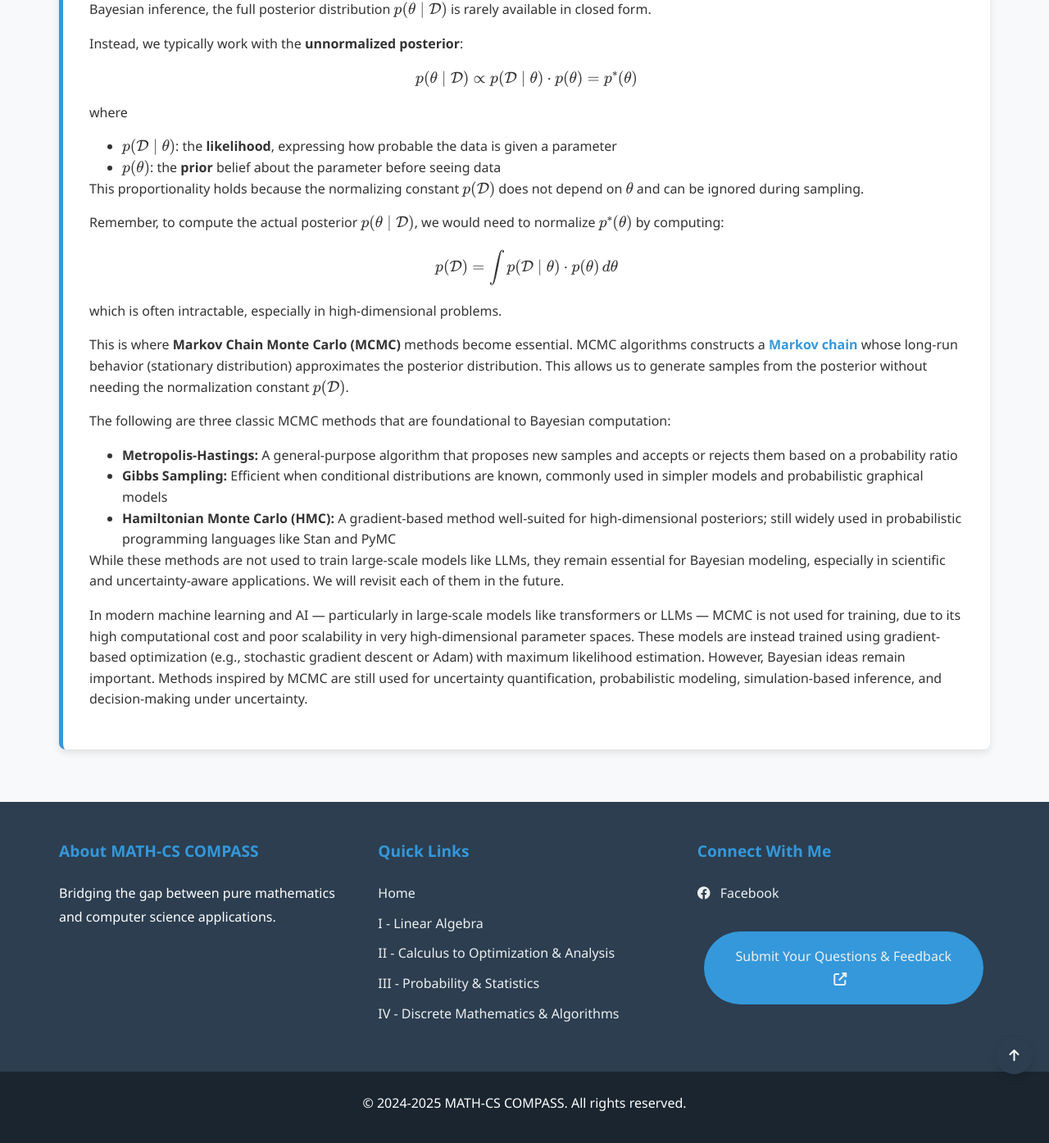
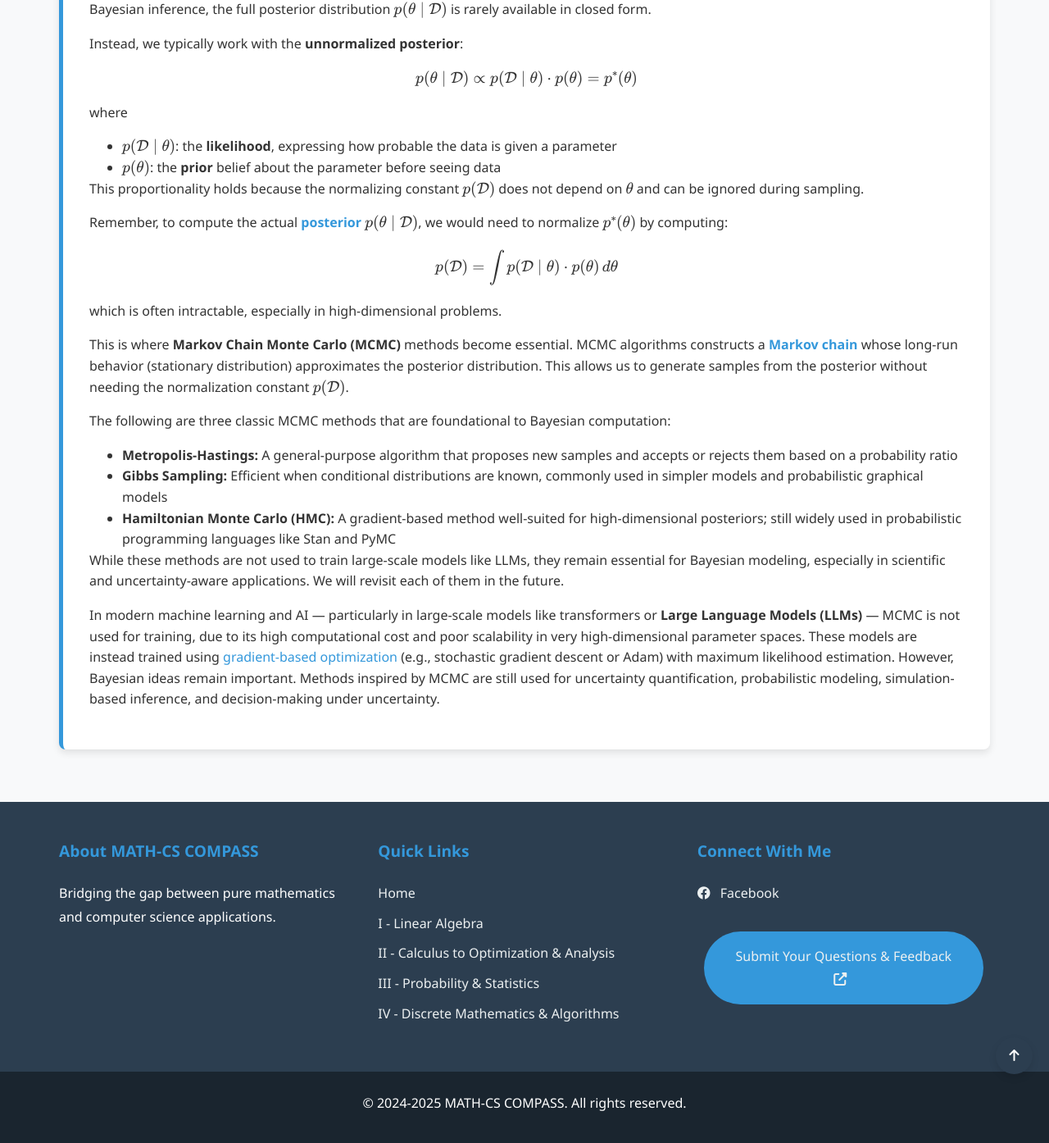
Before and after one commit to Yusukey01/yusukey01.github.io, a Jekyll site: the page built from Mathematics/Probability/monte_carlo.html, in a window 1280 px wide and 1400 px high, scrolled down 4764 px. Shown: the top 1394 px of the window at 82% size. Built offline with Jekyll 4.4.1, drawn with Linux system fonts in a browser that asks for light colours.

Commit message:
updated III-19 links

```diff
--- a/Mathematics/Probability/monte_carlo.html
+++ b/Mathematics/Probability/monte_carlo.html
@@ -230,7 +230,7 @@ uses_python: false
                 </p>
 
                 <p>
-                    Remember, to compute the actual posterior \( p(\theta \mid \mathcal{D}) \), we would need to normalize \( p^*(\theta) \) by computing:
+                    Remember, to compute the actual <a href="bayesian.html"><strong>posterior</strong></a> \( p(\theta \mid \mathcal{D}) \), we would need to normalize \( p^*(\theta) \) by computing:
                     \[
                     p(\mathcal{D}) = \int p(\mathcal{D} \mid \theta) \cdot p(\theta) \, d\theta
                     \]
@@ -261,9 +261,9 @@ uses_python: false
                 </p>
 
                 <p>
-                    In modern machine learning and AI — particularly in large-scale models like transformers or LLMs — MCMC is not used for training, due to
+                    In modern machine learning and AI — particularly in large-scale models like transformers or <strong>Large Language Models (LLMs)</strong> — MCMC is not used for training, due to
                     its high computational cost and poor scalability in very high-dimensional parameter spaces. These models are instead trained
-                    using gradient-based optimization (e.g., stochastic gradient descent or Adam) with maximum likelihood estimation.
+                    using <a href="../Calculus/gradient.html">gradient-based optimization</a> (e.g., stochastic gradient descent or Adam) with maximum likelihood estimation.
                     However, Bayesian ideas remain important. Methods inspired by MCMC are still used for uncertainty quantification,
                     probabilistic modeling, simulation-based inference, and decision-making under uncertainty.
                 </p>
```
